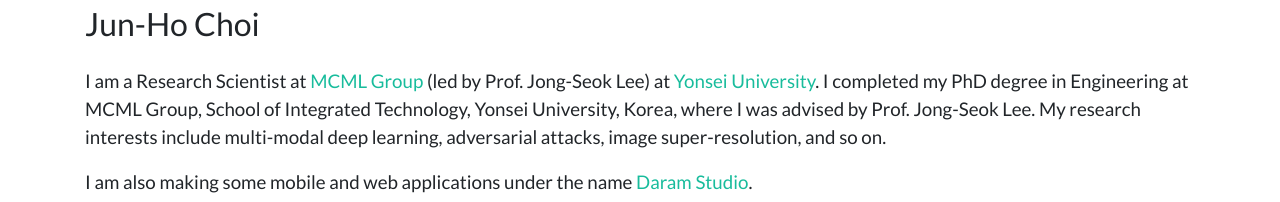
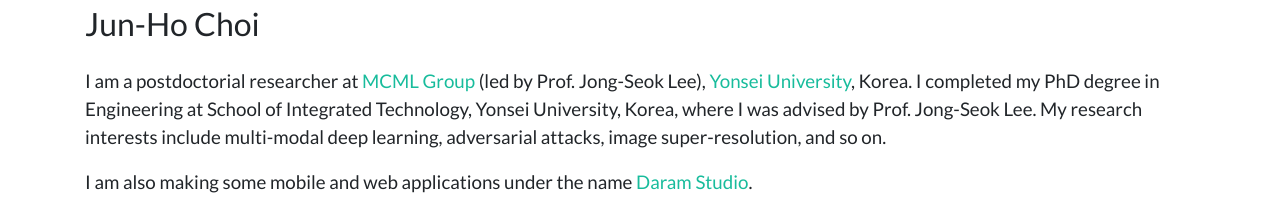
Before and after one commit to idearibosome/idearibosome.github.io, a plain HTML site: page index.html in a window 1280 px wide. Shown: the part 218-420 px from the top of the page. Drawn offline with nearby package versions, Linux system fonts and the light colour scheme.

Commit message:
Update index.html

```diff
--- a/index.html
+++ b/index.html
@@ -26,8 +26,8 @@
         <h1 class="mt-2">IdeaRibosome</h1>
         <h3 class="mb-4">Jun-Ho Choi</h3>
         <p class="lead">
-          I am a Research Scientist at <a href="http://mcml.yonsei.ac.kr" target="_blank">MCML Group</a> (led by Prof. Jong-Seok Lee) at <a href="http://www.yonsei.ac.kr" target="_blank">Yonsei University</a>.
-          I completed my PhD degree in Engineering at MCML Group, School of Integrated Technology, Yonsei University, Korea, where I was advised by <a href="http://mcml.yonsei.ac.kr" target="_blank"></a>Prof. Jong-Seok Lee</a>.
+          I am a postdoctorial researcher at <a href="http://mcml.yonsei.ac.kr" target="_blank">MCML Group</a> (led by Prof. Jong-Seok Lee), <a href="http://www.yonsei.ac.kr" target="_blank">Yonsei University</a>, Korea.
+          I completed my PhD degree in Engineering at School of Integrated Technology, Yonsei University, Korea, where I was advised by <a href="http://mcml.yonsei.ac.kr" target="_blank"></a>Prof. Jong-Seok Lee</a>.
           My research interests include multi-modal deep learning, adversarial attacks, image super-resolution, and so on.
         </p>
         <p class="lead">
```
